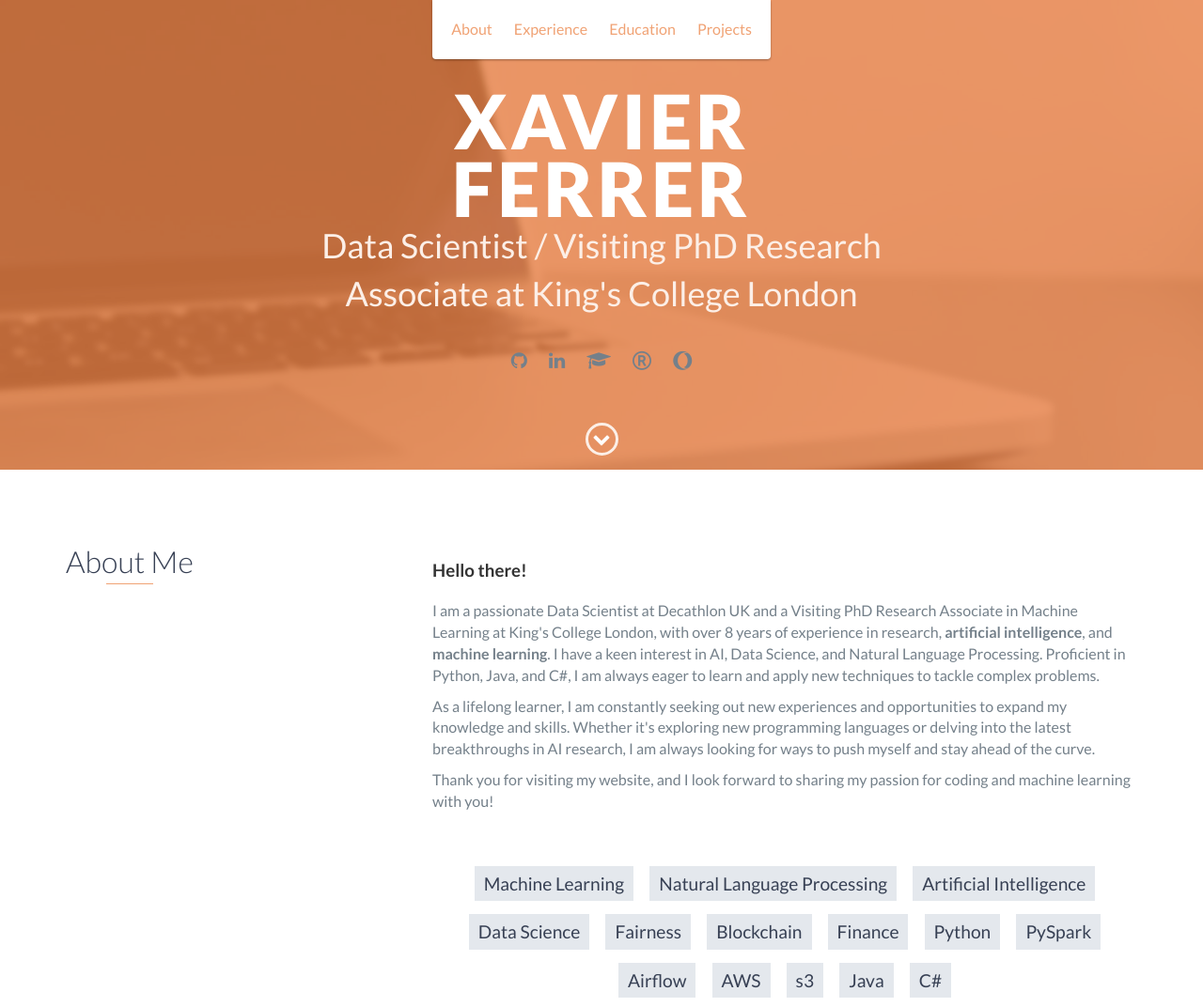
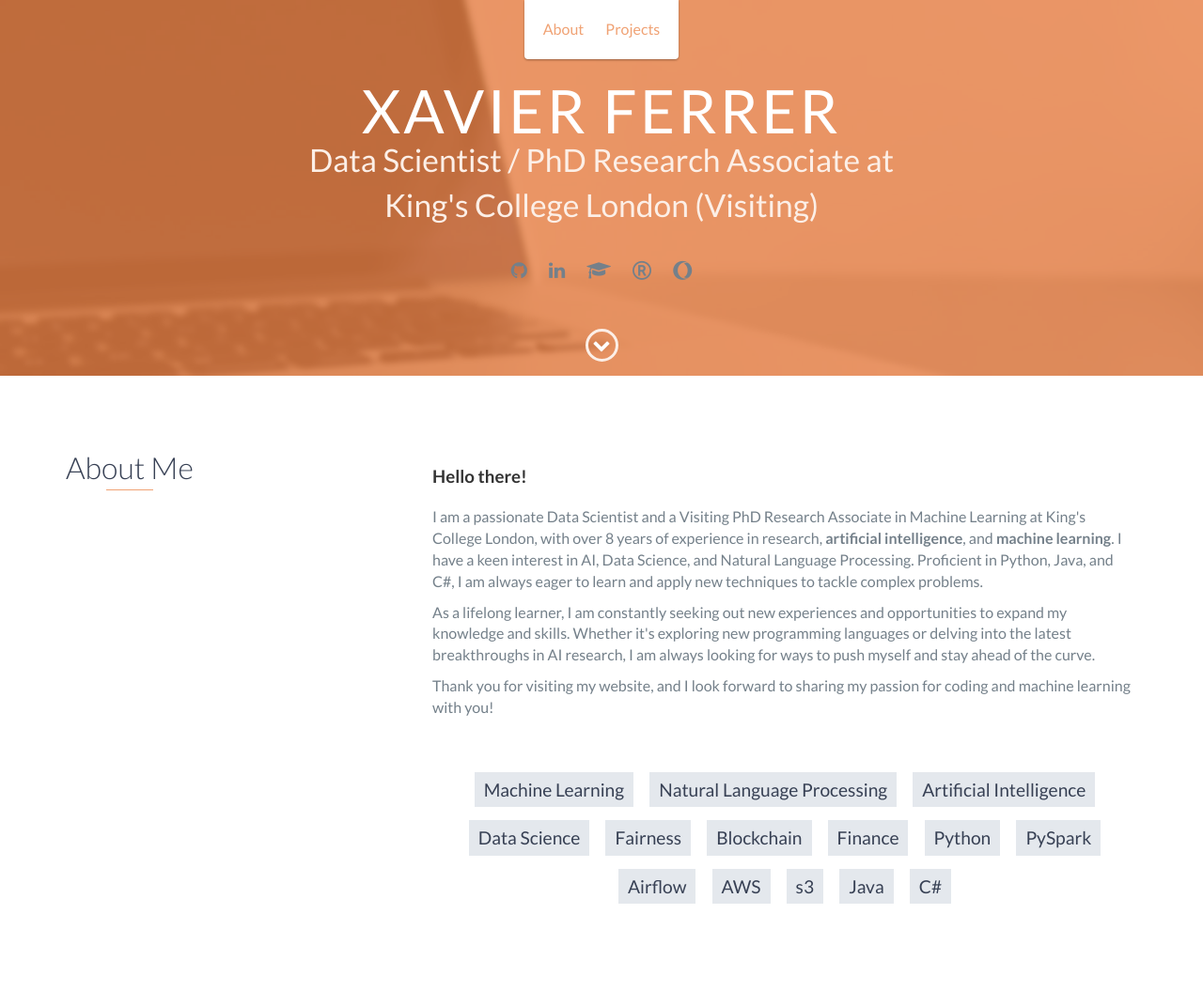
Before and after one commit to fiestau/fiestau.github.io, a website: page index.html in a window 1280 px wide. Shown: the top 1072 px of the page at 94% size. Drawn offline with nearby package versions, Linux system fonts and the light colour scheme.

Commit message:
update styles

```diff
--- /dev/null
+++ b/howto.txt
@@ -0,0 +1 @@
+npm run styles
--- a/index.html
+++ b/index.html
@@ -27,12 +27,12 @@
             <li>
                 <a href="#about">About</a>
             </li>
-            <li>
+            <!--<li>
                 <a href="#experience">Experience</a>
             </li>
             <li>
                 <a href="#education">Education</a>
-            </li>
+            </li>-->
             <li>
                 <a href="#projects">Projects</a>
             </li>
@@ -43,10 +43,9 @@
 
     <div id="lead">
 
-
         <div id="lead-content">
             <h1>Xavier Ferrer</h1>
-            <h2>Data Scientist / Visiting PhD Research Associate at King's College London</h2>
+            <h2>Data Scientist / PhD Research Associate at King's College London (Visiting)</h2>
             <!--<a href="#" class="btn-rounded-white">Download Resume</a>-->
 
             <div class="row">
@@ -85,7 +84,7 @@
                 <div class="col-md-8">
                     <h3>Hello there!</h3>
                     <p>
-                         I am a passionate Data Scientist at Decathlon UK and a Visiting PhD Research Associate in Machine Learning at King's College London, with over 8 years of experience in research, <b>artificial intelligence</b>, and <b>machine learning</b>. I have a keen interest in AI, Data Science, and Natural Language Processing. Proficient in Python, Java, and C#, I am always eager to learn and apply new techniques to tackle complex problems.
+                         I am a passionate Data Scientist and a Visiting PhD Research Associate in Machine Learning at King's College London, with over 8 years of experience in research, <b>artificial intelligence</b>, and <b>machine learning</b>. I have a keen interest in AI, Data Science, and Natural Language Processing. Proficient in Python, Java, and C#, I am always eager to learn and apply new techniques to tackle complex problems.
                     </p>
                     <p style="padding-top: 10px;">
                         As a lifelong learner, I am constantly seeking out new experiences and opportunities to expand my knowledge and skills. Whether it's exploring new programming languages or delving into the latest breakthroughs in AI research, I am always looking for ways to push myself and stay ahead of the curve.
@@ -123,6 +122,7 @@
     </div>
     <!-- End #about -->
 
+    <!--
     <div id="experience" class="background-alt">
         <h2 class="heading">Experience</h2>
         <div id="experience-timeline">
@@ -161,9 +161,10 @@
         </div>
 
 
-    </div>
+    </div>-->
     <!-- End #experience -->
 
+    <!--
     <div id="education">
         <h2 class="heading">Education</h2>
         <div class="education-block">
@@ -186,8 +187,7 @@
             <span class="education-date">2011</span>
             <h4>BSc Computer Science + MSc Artificial Intelligence</h4>
         </div>
-        <!-- End .education-block -->
-    </div>
+    </div>-->
     <!-- End #education -->
 
     <div id="projects" class="background-alt">
--- a/scss/styles.scss
+++ b/scss/styles.scss
@@ -348,8 +348,8 @@ footer {
 #lead {
     position: relative;
     height: 100vh;
-    min-height: 500px;
-    max-height: 500px;
+    min-height: 400px;
+    max-height: 400px;
     background: url(../images/lead-bg.jpg);
     background-size: cover;
     padding: 15px;
@@ -370,8 +370,8 @@ footer {
 
     h1 {
         color: #fff;
-        font-weight: 900;
-        font-size: 5em;
+        font-weight: 500;
+        font-size: 4em;
         text-transform: uppercase;
         letter-spacing: 0.05em;
         line-height: 0.9em;
@@ -379,8 +379,8 @@ footer {
 
     h2 {
         color: lighten($base-color, 25%);
-        font-weight: 500;
-        font-size: 2.25em;
+        font-weight: 400;
+        font-size: 2.10em;
         margin-bottom: 15px;
     }
 }
```
Also changed, not shown: css/styles.css.
